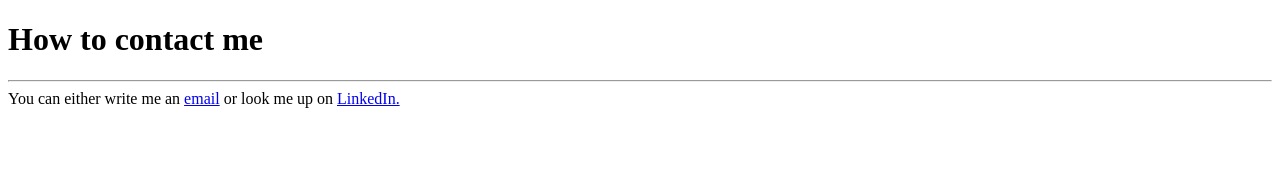
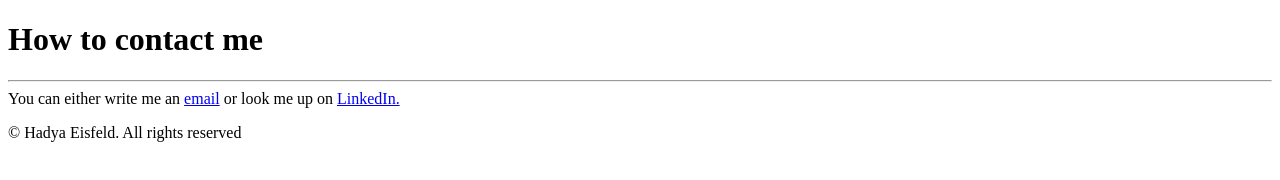
Before and after one commit to hadoya21/html-resume, a plain HTML site: page contact.html in a window 1280 px wide. Drawn offline with Linux system fonts and the light colour scheme.

Commit message:
Add files via upload

```diff
--- a/contact.html
+++ b/contact.html
@@ -11,4 +11,7 @@
 <hr />
 You can either write me an <a href="mailto:hadya.eisfeld@gmail.com">email</a> or look me up on <a href="https://www.linkedin.com/in/hadya-eisfeld">LinkedIn.</a></p>
 </body>
+<footer>
+    <p>© Hadya Eisfeld. All rights reserved</p>
+</footer>
 </html>
```
Also changed, not shown: cats.html (+3 -1 lines), hobbies.html (+3 -1 lines).
